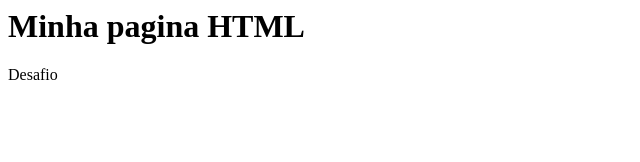
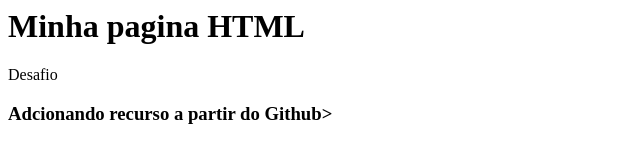
Before and after one commit to caiomtls/gama-no-github, a plain HTML site: page index.html in a window 1280 px wide. Shown: the whole page, without its empty margins (0-640 px from the left). Drawn offline with Linux system fonts and the light colour scheme.

Commit message:
Atualização a partir do Github

```diff
--- a/index.html
+++ b/index.html
@@ -2,5 +2,6 @@
     <body>
         <h1> Minha pagina HTML </h1>
         <p>Desafio</p>
+        <h3> Adcionando recurso a partir do Github>
     </body>
 </html>
```
